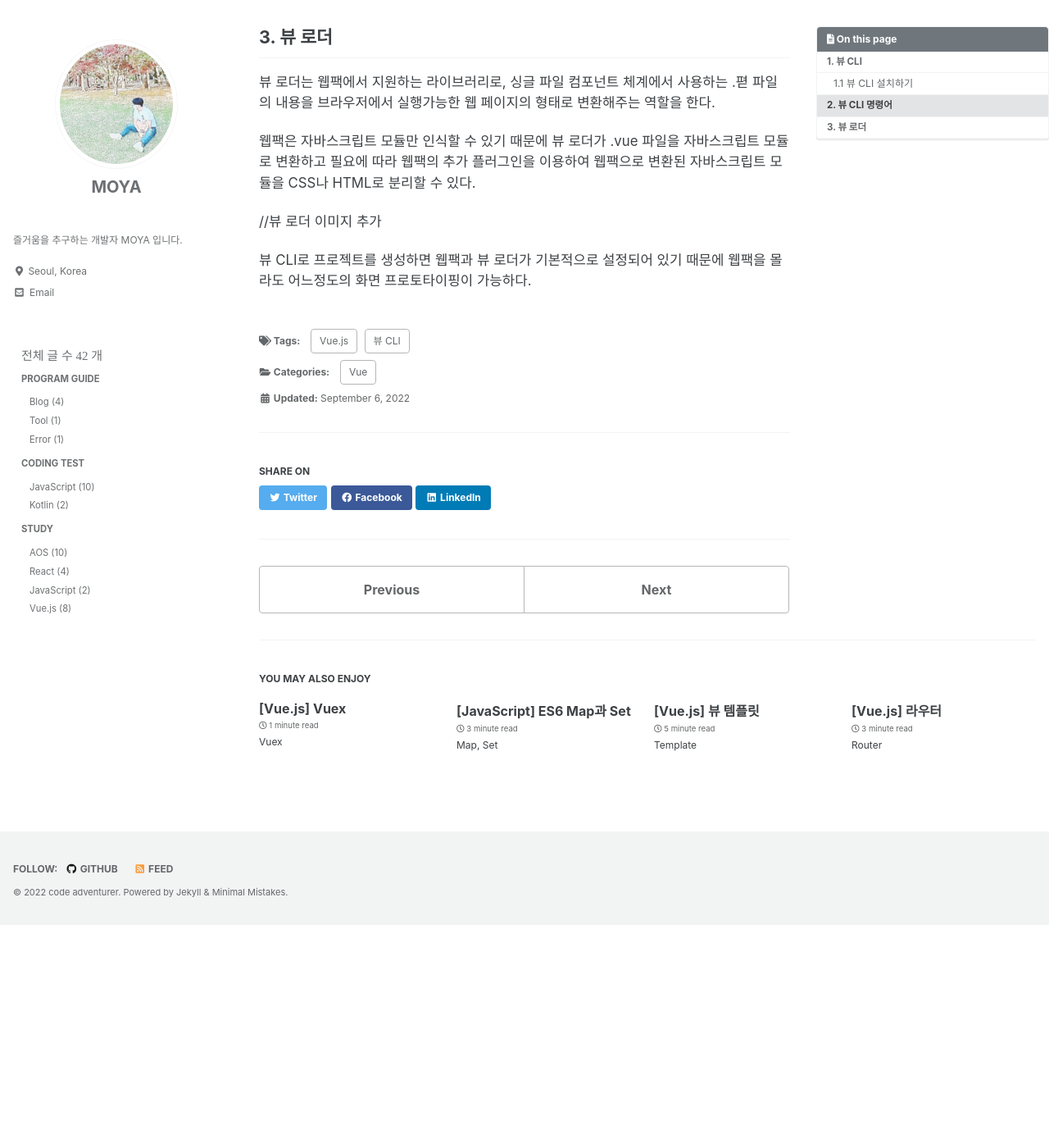
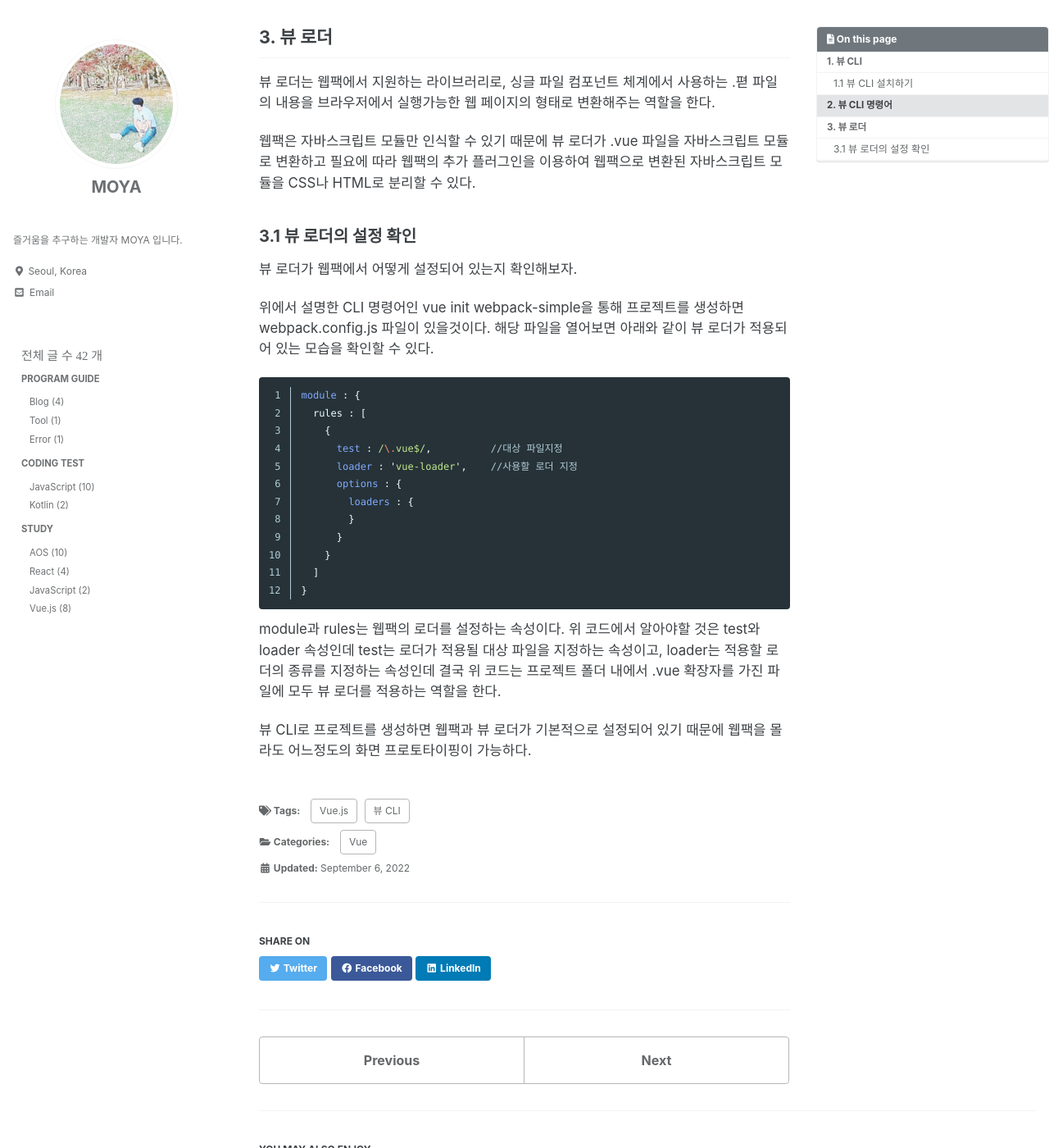
Before and after one commit to kdc7140/kdc7140.github.io, a Jekyll site: the page built from _posts/study/2022-09-06-vue007.md, in a window 1280 px wide and 1400 px high, scrolled down 1377 px. Shown: the whole window at 82% size. Built offline with Jekyll 4.4.1, drawn with Linux system fonts in a browser that asks for light colours; cached includes are drawn as plain includes; some web fonts are replaced; before the commit the page ends 2505 px from its top, so only the background shows below that; some of the changed text lies outside the part shown.

Commit message:
vue contents change

````diff
--- a/_posts/study/2022-09-06-vue007.md
+++ b/_posts/study/2022-09-06-vue007.md
@@ -62,6 +62,29 @@ vue --version
 웹팩은 자바스크립트 모듈만 인식할 수 있기 때문에 뷰 로더가 .vue 파일을 자바스크립트 모듈로 변환하고 필요에 따라 웹팩의 추가 플러그인을 이용하여 웹팩으로 변환된
 자바스크립트 모듈을 CSS나 HTML로 분리할 수 있다.
 
-//뷰 로더 이미지 추가
+### 3.1 뷰 로더의 설정 확인
+
+뷰 로더가 웹팩에서 어떻게 설정되어 있는지 확인해보자.
+
+위에서 설명한 CLI 명령어인 vue init webpack-simple을 통해 프로젝트를 생성하면 webpack.config.js 파일이 있을것이다.
+해당 파일을 열어보면 아래와 같이 뷰 로더가 적용되어 있는 모습을 확인할 수 있다.
+
+```javascript
+module : {
+  rules : [
+    {
+      test : /\.vue$/,          //대상 파일지정
+      loader : 'vue-loader',    //사용할 로더 지정
+      options : {
+        loaders : {
+        }
+      }
+    }
+  ]
+}
+```
+
+module과 rules는 웹팩의 로더를 설정하는 속성이다. 위 코드에서 알아야할 것은 test와 loader 속성인데 test는 로더가 적용될 대상 파일을 지정하는 속성이고,
+loader는 적용할 로더의 종류를 지정하는 속성인데 결국 위 코드는 프로젝트 폴더 내에서 .vue 확장자를 가진 파일에 모두 뷰 로더를 적용하는 역할을 한다.
 
 뷰 CLI로 프로젝트를 생성하면 웹팩과 뷰 로더가 기본적으로 설정되어 있기 때문에 웹팩을 몰라도 어느정도의 화면 프로토타이핑이 가능하다.
````
Also changed, not shown: _posts/study/2022-08-21-vue005.md (+2 -3 lines), _posts/study/2022-09-04-vue006.md (+3 -0 lines), assets/images/named_view.png (added), assets/images/nested_router.png (added).
